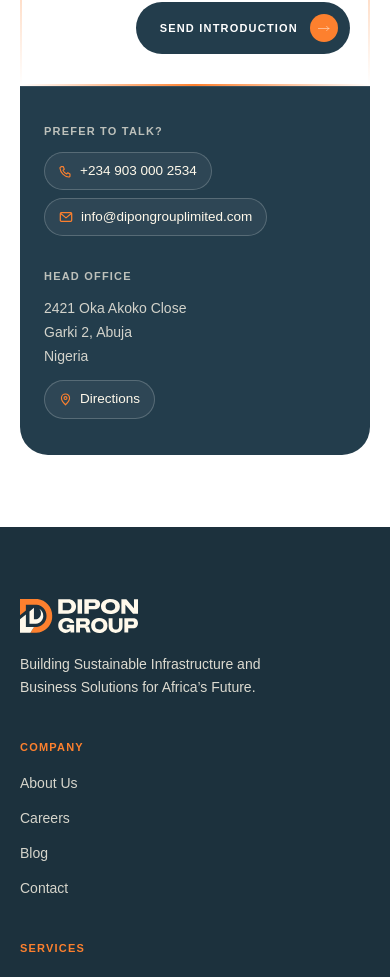
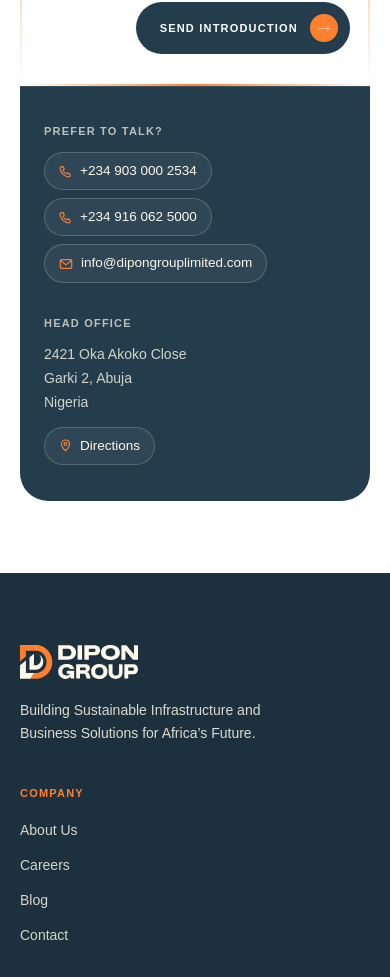
Before and after one commit to kennygray-dev/Dipon-website, a Next.js app in the folder web/: page /careers in a window 390 px wide. Shown: the part 1460-2437 px from the top of the page. Built offline with nearby package versions, Linux system fonts and the light colour scheme; a web font is replaced by a local one.

Commit message:
Show both head-office numbers on the Careers page
Render the extra head-office phone alongside the primary so both Nigerian
numbers appear on Careers too, matching the contact page and footer.

Co-Authored-By: Claude Opus 4.8 <noreply@anthropic.com>

```diff
--- a/web/src/components/CareersContact.tsx
+++ b/web/src/components/CareersContact.tsx
@@ -219,6 +219,14 @@ export default function CareersContact() {
                   </span>
                   {HEAD_OFFICE.phoneDisplay}
                 </a>
+                {HEAD_OFFICE.extraPhones?.map((p) => (
+                  <a key={p.href} href={`tel:${p.href}`} className={contactChip}>
+                    <span className="text-dipon-accent">
+                      <PhoneIcon />
+                    </span>
+                    {p.display}
+                  </a>
+                ))}
                 {CAREERS_EMAIL && (
                   <a href={`mailto:${CAREERS_EMAIL}`} className={contactChip}>
                     <span className="text-dipon-accent">
```
